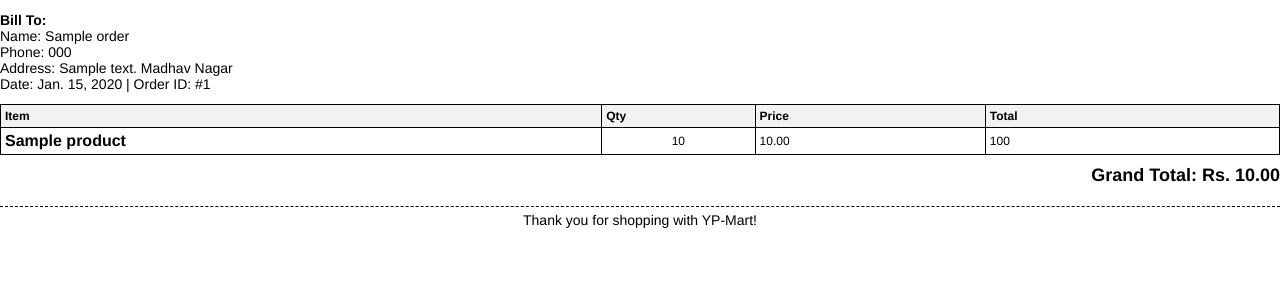
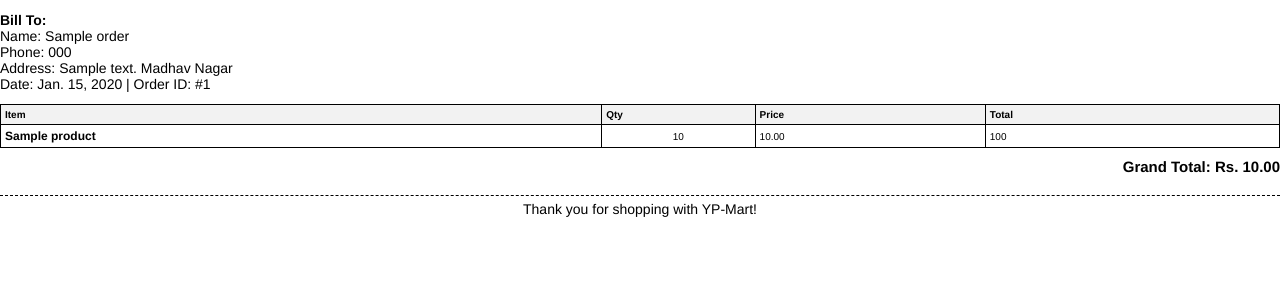
Before and after one commit to viveksahu1408/princemart, a Django app: template templates/invoice.html in a window 1280 px wide. Shown: the part 91-391 px from the top of the page. Run offline with Django 5.2, Linux system fonts and the light colour scheme; the template is opened without the code that fills it: values that come from a table or form of the project are taken from there, others are empty; tables that the repository leaves empty hold one stand-in row (values such as "Sample post").

Commit message:
changes invoice fonts

```diff
--- a/templates/invoice.html
+++ b/templates/invoice.html
@@ -28,16 +28,16 @@
             border: 1px solid #000;
             padding: 4px;
             text-align: left;
-            font-size: 12px;
+            font-size: 10px;
         }
         .table th { background-color: #f2f2f2; }
 
-        .item-name { font-size: 16px; font-weight: bold; }
+        .item-name { font-size: 12px; font-weight: bold; }
 
         .total-section {
             margin-top: 10px;
             text-align: right;
-            font-size: 18px;
+            font-size: 15px;
             font-weight: bold;
         }
 
```
